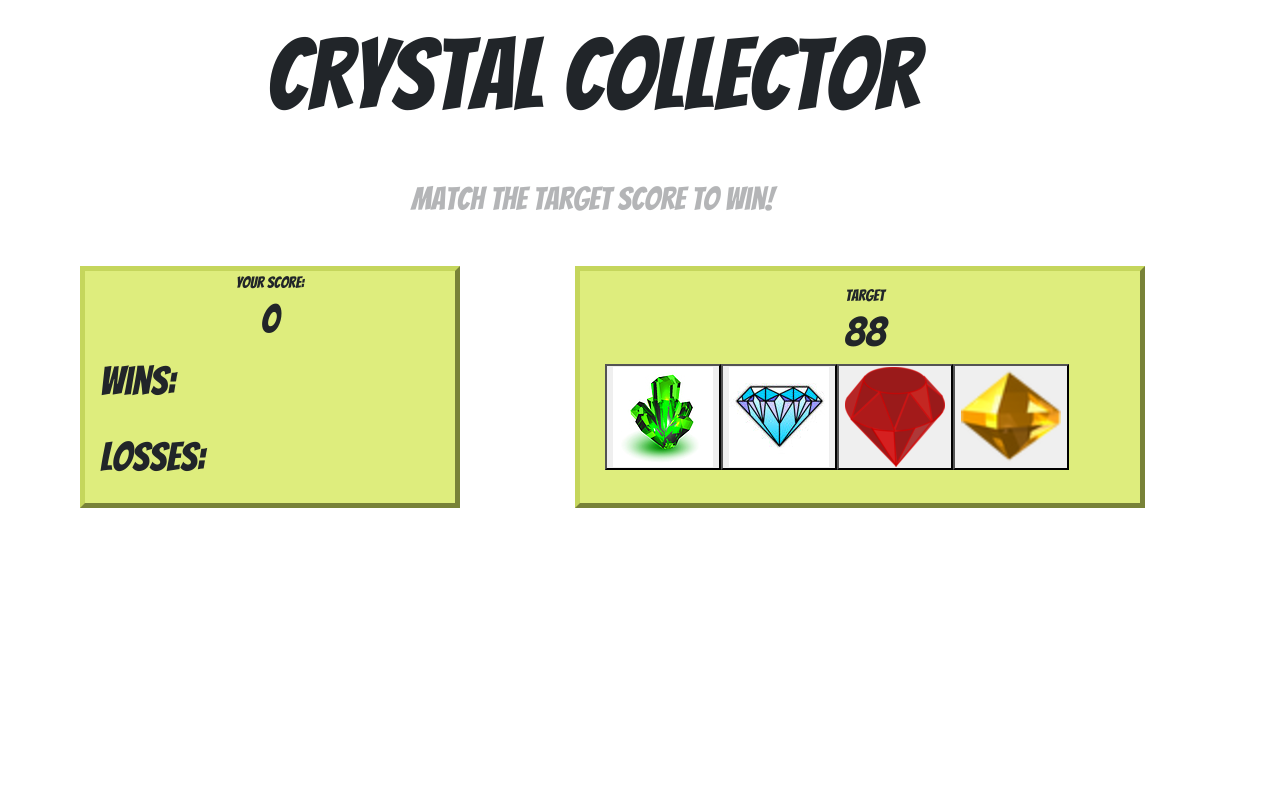
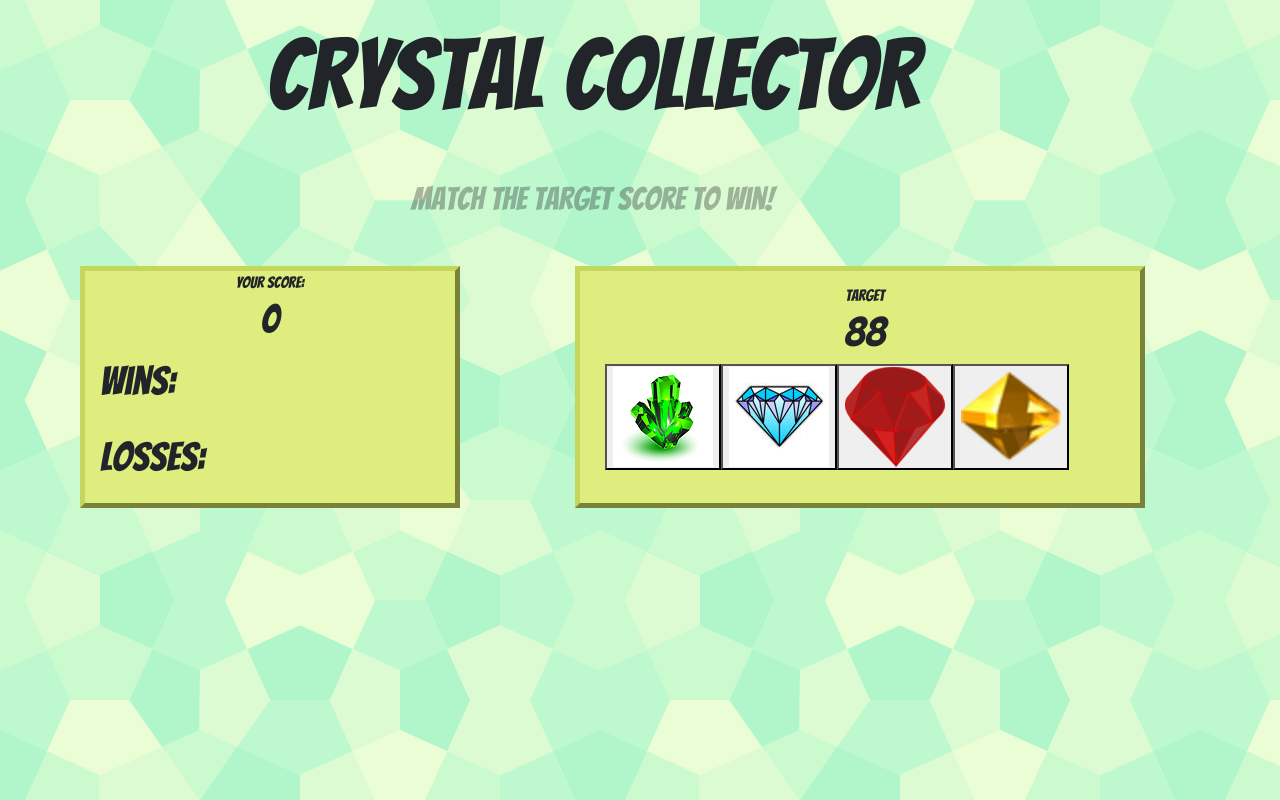
Before and after one commit to gjblythe/CrystalCollector, a plain HTML site: page index.html in a window 1280 px wide. Drawn offline with nearby package versions, Linux system fonts and the light colour scheme.

Commit message:
Update style.css

```diff
--- a/assets/css/style.css
+++ b/assets/css/style.css
@@ -1,5 +1,5 @@
 body {
-    background-image: url(/unit-4-game/assets/congruent_pentagon.png);
+    background-image: url(../../assets/congruent_pentagon.png);
     /* background-color: aqua; */
 }
 
```
